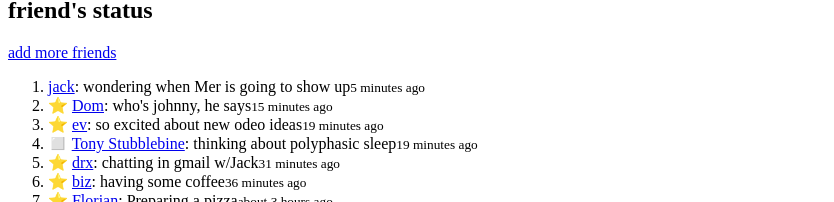
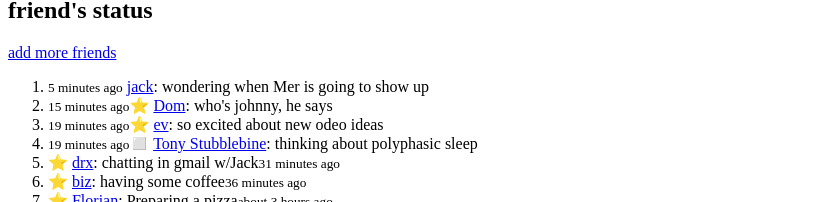
Before and after one commit to zahrabeng/react-early-twitter, a React (Create React App) app: page / in a window 1280 px wide. Shown: the part 195-397 px from the top of the page, without its empty margins (0-834 px from the left). Built offline with nearby package versions, Linux system fonts and the light colour scheme; the HTML template or start-up script is replaced by a standard one.

Commit message:
added time at the beggining in status item

```diff
--- a/src/components/StatusItem.tsx
+++ b/src/components/StatusItem.tsx
@@ -10,8 +10,8 @@ interface StatusItemProps {
 function StatusItem(props: StatusItemProps): JSX.Element {
   return (
     <li>
+      <small>{formTimeString(props.timeAgo.n, props.timeAgo.unit)} ago</small>
       {props.emoji} <a href="#">{props.username}</a>: {props.content}
-      <small>{formTimeString(props.timeAgo.n, props.timeAgo.unit)} ago</small>
     </li>
   );
 }
```
